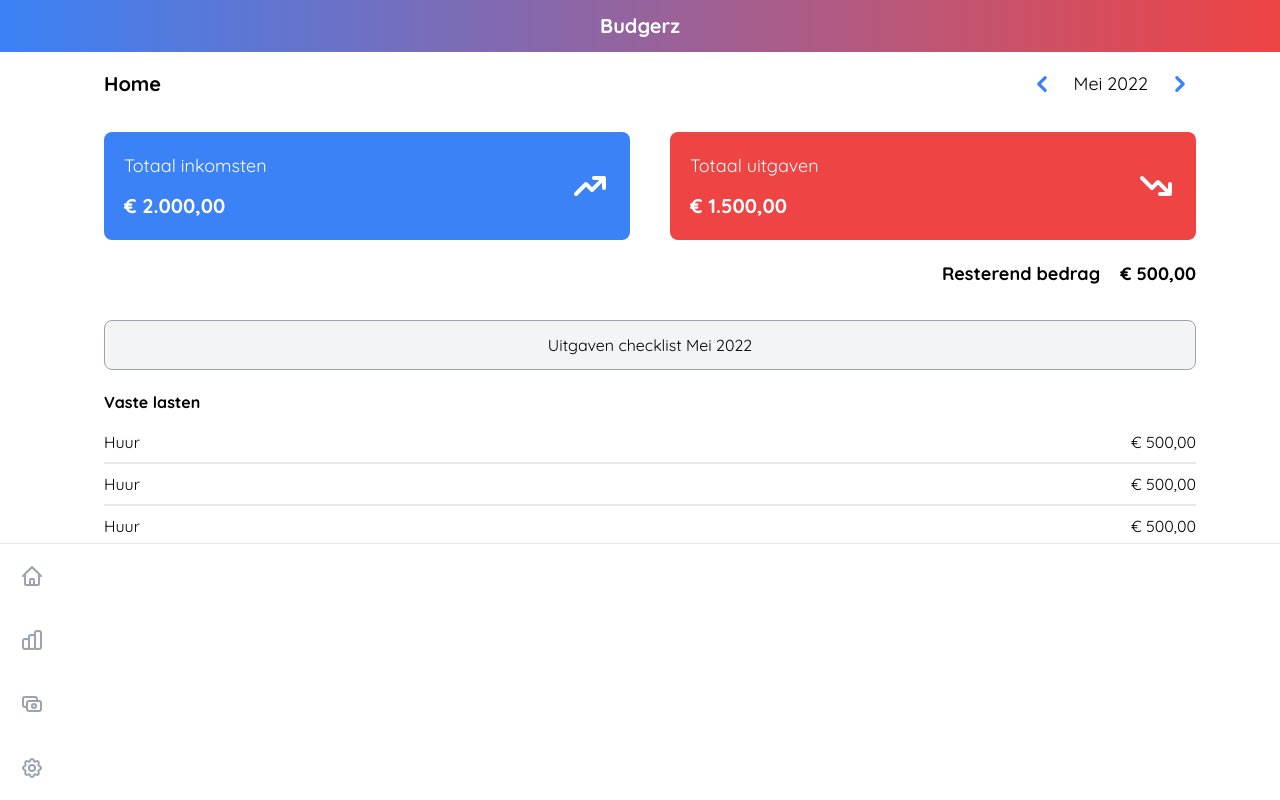
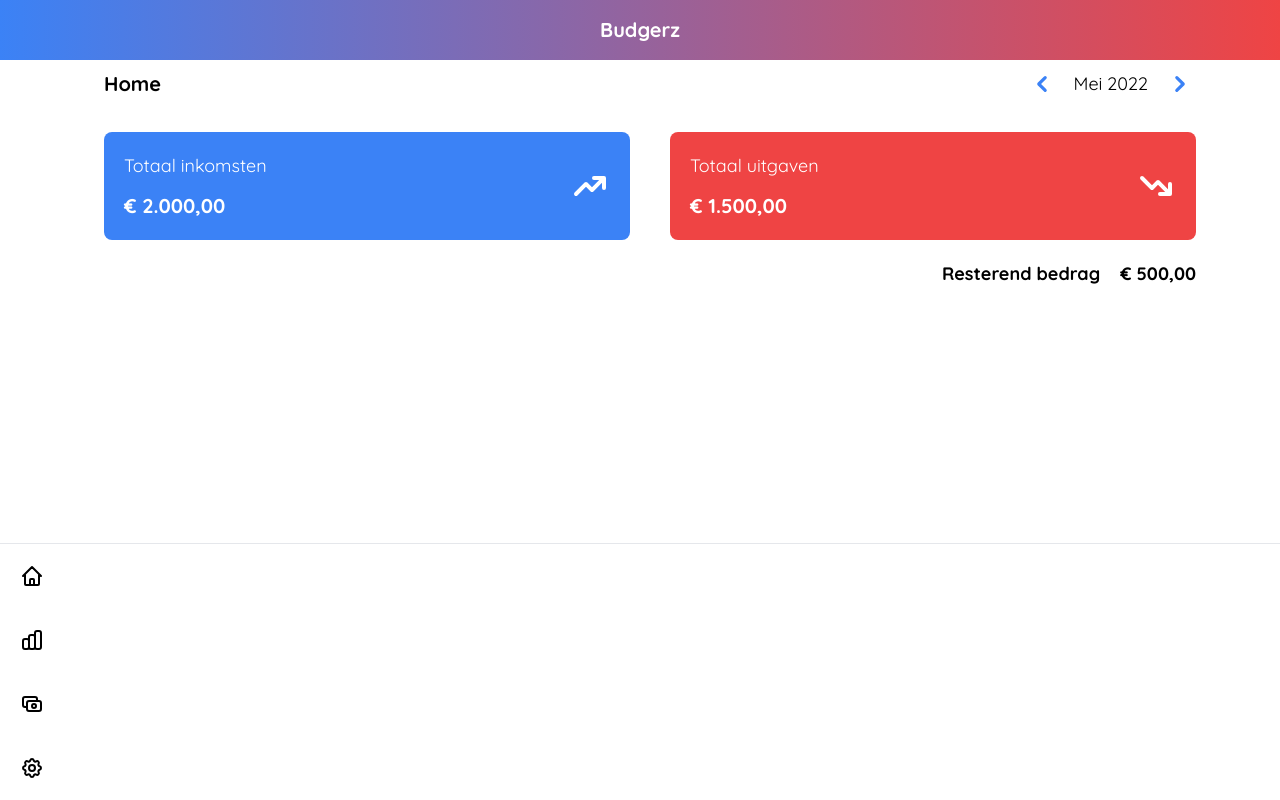
Before and after one commit to Rgerard96/Finance-Manager---Budgerz, a Next.js app: page / in a window 1280 px wide. Built offline with nearby package versions, Linux system fonts and the light colour scheme.

Commit message:
adjust header and menubar

```diff
--- a/components/Header.js
+++ b/components/Header.js
@@ -2,7 +2,7 @@ import React from 'react';
 
 export default function Header() {
   return (
-    <div className='text-center fixed top-0 left-0 right-0 bg-gradient-to-r from-blue-500  to-red-500 py-3 standalone:pt-12 text-white font-bold text-xl standalone:h-20'>
+    <div className='text-center fixed top-0 left-0 right-0 bg-gradient-to-r from-blue-500  to-red-500 py-4 standalone:pt-11 text-white font-bold text-xl standalone:h-20'>
       Budgerz
     </div>
   );
--- a/components/MenuBar.js
+++ b/components/MenuBar.js
@@ -18,7 +18,7 @@ export default function MenuBar() {
   return (
     <div className='fixed sm:static bg-white left-0 bottom-0 right-0 px-5 pt-5 sm:p-0 pb-5 standalone:pb-7'>
       <div
-        className={`fixed left-0 bottom-0 right-0 border-t bg-white p-5 sm:flex-col items-center sm:items-start justify-around sm:justify-start sm:space-y-10 ${
+        className={`fixed left-0 bottom-0 right-0 border-t bg-white p-5 standalone:pb-8 sm:flex-col items-center sm:items-start justify-around sm:justify-start sm:space-y-10 ${
           router.pathname === '/inloggen'
             ? 'hidden'
             : router.pathname === '/registreren'
@@ -26,21 +26,29 @@ export default function MenuBar() {
             : 'flex'
         }`}
       >
-        <div className='flex space-x-3 items-center text-gray-400 hover:text-blue-500'>
+        <Link href='/'>
+          <div className='flex space-x-3 items-center hover:text-blue-500'>
             <HomeIcon className='w-6' />
           </div>
-        <div className='flex space-x-3 items-center text-gray-400 hover:text-blue-500'>
+        </Link>
+        <Link href='/statistieken'>
+          <div className='flex space-x-3 items-center hover:text-blue-500'>
             <ChartBarIcon className='w-6' />
           </div>
+        </Link>
         <div className='sm:hidden bg-gradient-to-r from-blue-500  to-red-500 rounded-full p-3 -my-3'>
           <PlusIcon className='w-6 text-white' />
         </div>
-        <div className='flex space-x-3 items-center text-gray-400 hover:text-blue-500'>
+        <Link href='/mijnoverzicht'>
+          <div className='flex space-x-3 items-center hover:text-blue-500'>
             <CashIcon className='w-6' />
           </div>
-        <div className='flex space-x-3 items-center text-gray-400 hover:text-blue-500'>
+        </Link>
+        <Link href='/instellingen'>
+          <div className='flex space-x-3 items-center hover:text-blue-500'>
             <CogIcon className='w-6' />
           </div>
+        </Link>
       </div>
     </div>
   );
--- a/pages/index.js
+++ b/pages/index.js
@@ -47,46 +47,6 @@ export default function Home() {
             <p>&euro; 500,00 </p>
           </div>
         </div>
-        <div>
-          <div className='text-center bg-gray-100 rounded-lg p-3 border border-gray-400 mb-5'>
-            Uitgaven checklist Mei 2022
-          </div>
-          <div>
-            <div className='space-y-2'>
-              <p className='font-bold'>Vaste lasten</p>
-              <div className='divide-y-2'>
-                <div className='flex items-center justify-between py-2'>
-                  <p>Huur</p>
-                  <p>&euro; 500,00 </p>
-                </div>
-                <div className='flex items-center justify-between py-2'>
-                  <p>Huur</p>
-                  <p>&euro; 500,00 </p>
-                </div>
-                <div className='flex items-center justify-between py-2'>
-                  <p>Huur</p>
-                  <p>&euro; 500,00 </p>
-                </div>
-                <div className='flex items-center justify-between py-2'>
-                  <p>Huur</p>
-                  <p>&euro; 500,00 </p>
-                </div>
-                <div className='flex items-center justify-between py-2'>
-                  <p>Huur</p>
-                  <p>&euro; 500,00 </p>
-                </div>
-                <div className='flex items-center justify-between py-2'>
-                  <p>Huur</p>
-                  <p>&euro; 500,00 </p>
-                </div>
-                <div className='flex items-center justify-between py-2'>
-                  <p>Huur</p>
-                  <p>&euro; 500,00 </p>
-                </div>
-              </div>
-            </div>
-          </div>
-        </div>
       </main>
     </div>
   );
```
Lines whose indentation alone changed are shown as unchanged.
